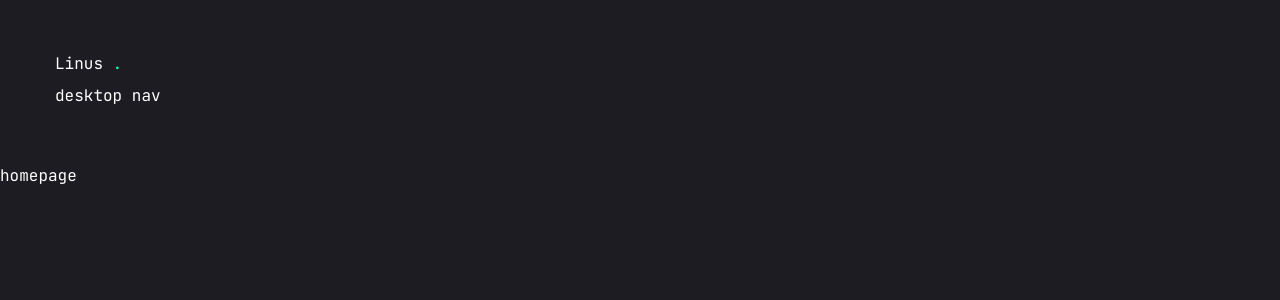
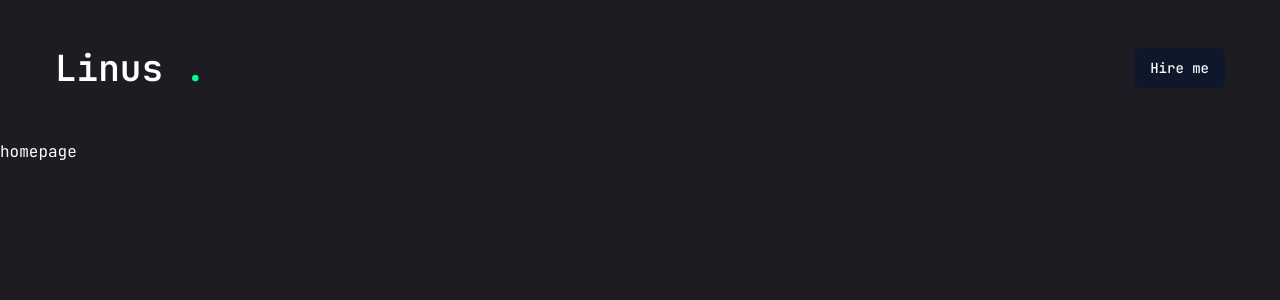
Before and after one commit to LinusSharp/Portfolio-Website, a Next.js app in the folder my-app/: page / in a window 1280 px wide. Shown: the top 300 px of the page. Built offline with nearby package versions, Linux system fonts and the light colour scheme.

Commit message:
feat: settign up the nav bar

```diff
--- a/my-app/app/layout.jsx
+++ b/my-app/app/layout.jsx
@@ -4,7 +4,11 @@ import "./globals.css";
 //components
 import Header from "@/components/Header";
 
-const jetbrainsMono = JetBrains_Mono({ subsets: ["latin"], weight: ["100", "200", "300", "400", "500", "600", "700", "800"], variable: '--font-jetbrainsMono' });
+const jetbrainsMono = JetBrains_Mono({
+  subsets: ["latin"],
+  weight: ["100", "200", "300", "400", "500", "600", "700", "800"],
+  variable: "--font-jetbrainsMono",
+});
 
 export const metadata = {
   title: "Create Next App",
@@ -16,7 +20,8 @@ export default function RootLayout({ children }) {
     <html lang="en">
       <body className={jetbrainsMono.variable}>
         <Header />
-        {children}</body>
+        {children}
+      </body>
     </html>
   );
 }
--- a/my-app/components/Header.jsx
+++ b/my-app/components/Header.jsx
@@ -6,13 +6,26 @@ import Nav from "./Nav";
 const Header = () => {
   return (
     <header className="py-8 xl:py-12 text-white">
-      <div className="container mx-auto">
+      <div className="container mx-auto flex justify-between items-center">
+
+        {/*logo*/}
         <Link href="/">
-          <h1>
+          <h1 className="text-4xl font-semibold">
             Linus <span className="text-accent">.</span>
           </h1>
         </Link>
-        <Nav />
+
+        {/*desktop nav and hire me button*/}
+        <div className="hidden xl:flex items-center gap-8">
+          <Nav />
+          <Link href="/contact">
+            <Button>Hire me</Button>
+          </Link>
+        </div>
+
+        {/*mobile nav*/}
+        <div className="xl:hidden">mobile nav</div>
+
       </div>
     </header>
   );
--- a/my-app/components/Nav.jsx
+++ b/my-app/components/Nav.jsx
@@ -1,7 +1,10 @@
+"use client";
+
 import React from "react";
+import Link from "next/link";
 
 const Nav = () => {
-  return <nav>desktop nav</nav>;
+  return <nav></nav>;
 };
 
 export default Nav;
```
